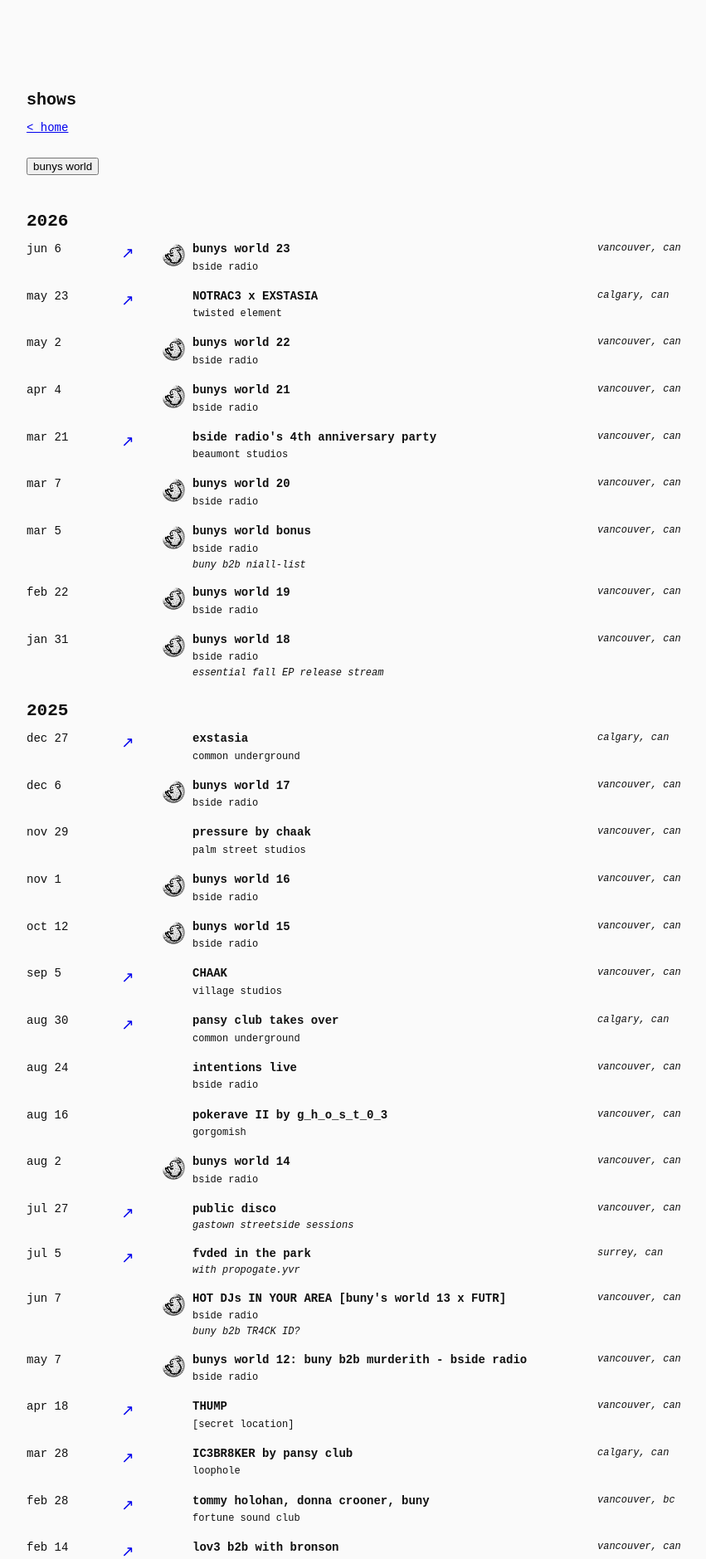
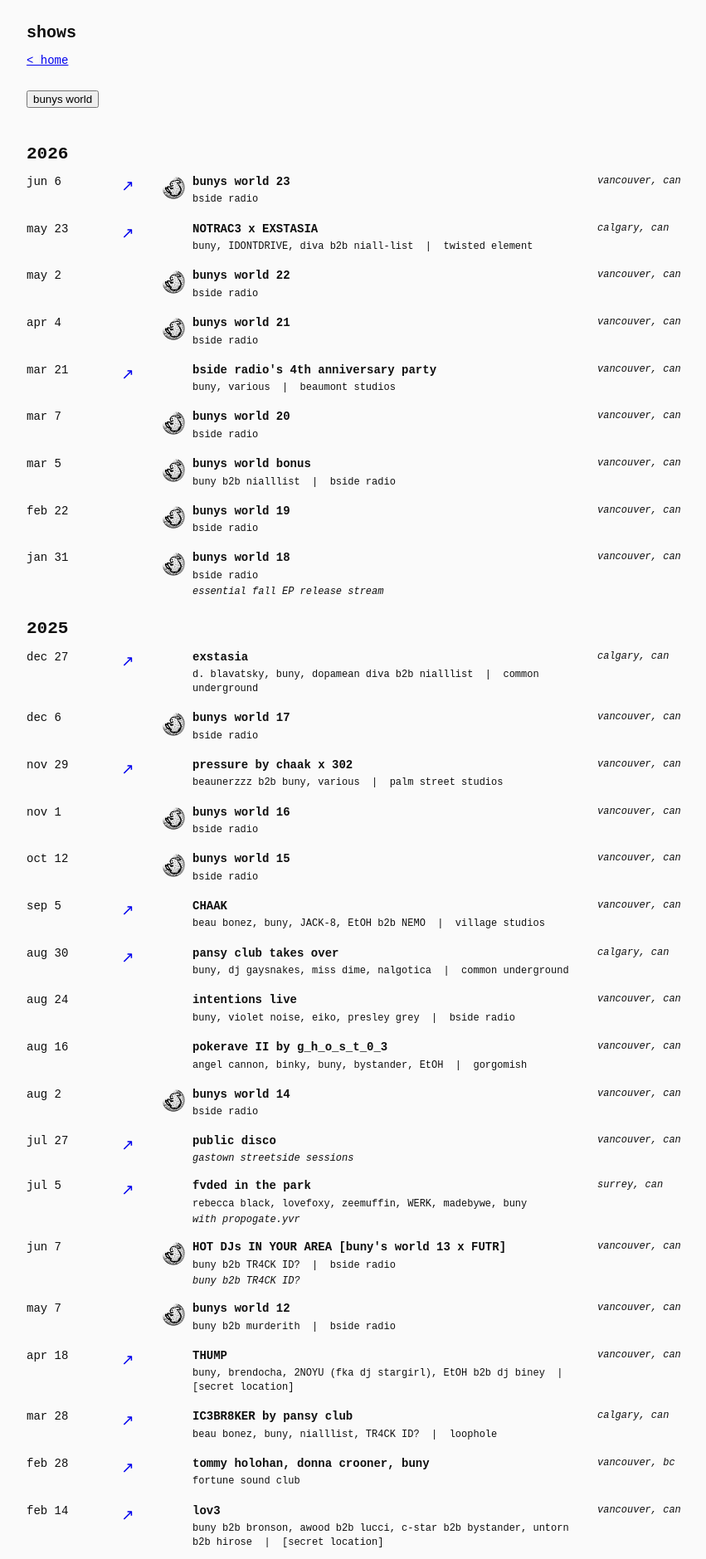
Before and after one commit to 746a70/buny, a Jekyll site: the page built from shows.md, in a window 1280 px wide. Shown: the top 1879 px of the page at 83% size, without its empty margins (208-1059 px from the left). Built offline with Jekyll 4.4.1, drawn with Linux system fonts in a browser that asks for light colours; some of the changed text lies outside the part shown.

Commit message:
Update shows.yml

```diff
--- a/_data/shows.yml
+++ b/_data/shows.yml
@@ -9,7 +9,7 @@
   link: 'https://bside.radio'
 - date: 2026-05-23
   title: NOTRAC3 x EXSTASIA
-  lineup: ''
+  lineup: 'buny, IDONTDRIVE, diva b2b niall-list'
   venue: twisted element
   location: 'calgary, can'
   subtitle: ''
@@ -35,7 +35,7 @@
   link: ''
 - date: 2026-03-21
   title: 'bside radio''s 4th anniversary party'
-  lineup: ''
+  lineup: 'buny, various'
   venue: beaumont studios
   location: 'vancouver, can'
   subtitle: ''
@@ -52,11 +52,11 @@
   link: ''
 - date: 2026-03-05
   title: 'bunys world bonus'
-  lineup: ''
+  lineup: 'buny b2b nialllist'
   bw: true
   venue: bside radio
   location: 'vancouver, can'
-  subtitle: 'buny b2b niall-list'
+  subtitle: ''
   kind: listen
   link: ''
 - date: 2026-02-22
@@ -79,7 +79,7 @@
   link: ''
 - date: 2025-12-27
   title: 'exstasia'
-  lineup: ''
+  lineup: 'd. blavatsky, buny, dopamean diva b2b nialllist'
   venue: 'common underground'
   location: 'calgary, can'
   subtitle: ''
@@ -95,13 +95,13 @@
   kind: listen
   link: ''
 - date: 2025-11-29
-  title: 'pressure by chaak'
-  lineup: ''
+  title: 'pressure by chaak x 302'
+  lineup: 'beaunerzzz b2b buny, various'
   venue: palm street studios
   location: 'vancouver, can'
   subtitle: ''
   kind: tickets
-  link: ''
+  link: 'https://ra.co/events/2310391'
 - date: 2025-11-01
   title: bunys world 16
   lineup: ''
@@ -122,15 +122,15 @@
   link: ''
 - date: 2025-09-05
   title: CHAAK
-  lineup: ''
+  lineup: 'beau bonez, buny, JACK-8, EtOH b2b NEMO'
   venue: village studios
   location: 'vancouver, can'
   subtitle: ''
   kind: tickets
-  link: 'https://www.instagram.com/p/DPCVIRFkoJi/?img_index=1'
+  link: 'https://ra.co/events/2243364'
 - date: 2025-08-30
   title: pansy club takes over
-  lineup: ''
+  lineup: 'buny, dj gaysnakes, miss dime, nalgotica'
   venue: common underground
   location: 'calgary, can'
   subtitle: ''
@@ -138,7 +138,7 @@
   link: 'https://www.instagram.com/p/DNRimmXggOx/'
 - date: 2025-08-24
   title: intentions live
-  lineup: ''
+  lineup: 'buny, violet noise, eiko, presley grey'
   venue: bside radio
   location: 'vancouver, can'
   subtitle: ''
@@ -146,7 +146,7 @@
   link: ''
 - date: 2025-08-16
   title: pokerave II by g_h_o_s_t_0_3
-  lineup: ''
+  lineup: 'angel cannon, binky, buny, bystander, EtOH'
   venue: gorgomish
   location: 'vancouver, can'
   subtitle: ''
@@ -168,10 +168,10 @@
   location: 'vancouver, can'
   subtitle: 'gastown streetside sessions'
   kind: tickets
-  link: 'https://www.instagram.com/p/DKs9zBhS27L/?img_index=1'
+  link: 'https://www.instagram.com/p/DKs9zBhS27L/'
 - date: 2025-07-05
   title: fvded in the park
-  lineup: ''
+  lineup: 'rebecca black, lovefoxy, zeemuffin, WERK, madebywe, buny'
   venue: ''
   location: 'surrey, can'
   subtitle: 'with propogate.yvr'
@@ -179,7 +179,7 @@
   link: 'https://www.fvdedinthepark.com/'
 - date: 2025-06-07
   title: 'HOT DJs IN YOUR AREA [buny''s world 13 x FUTR]'
-  lineup: ''
+  lineup: 'buny b2b TR4CK ID?'
   bw: true
   venue: bside radio
   location: 'vancouver, can'
@@ -187,8 +187,8 @@
   kind: listen
   link: ''
 - date: 2025-05-07
-  title: 'bunys world 12: buny b2b murderith - bside radio'
-  lineup: ''
+  title: 'bunys world 12'
+  lineup: 'buny b2b murderith'
   bw: true
   venue: bside radio
   location: 'vancouver, can'
@@ -197,7 +197,7 @@
   link: ''
 - date: 2025-04-18
   title: 'THUMP'
-  lineup: ''
+  lineup: 'buny, brendocha, 2NOYU (fka dj stargirl), EtOH b2b dj biney'
   venue: '[secret location]'
   location: 'vancouver, can'
   subtitle: ''
@@ -205,12 +205,12 @@
   link: 'https://ra.co/events/2132331'
 - date: 2025-03-28
   title: IC3BR8KER by pansy club
-  lineup: ''
+  lineup: 'beau bonez, buny, nialllist, TR4CK ID?'
   venue: loophole
   location: 'calgary, can'
   subtitle: ''
   kind: tickets
-  link: 'https://www.zeffy.com/en-CA/ticketing/ic3br8ker-queer-rave?fbclid=IwZXh0bgNhZW0CMTAAAR0pSUUP1DzdbG3G1GrET-faLoIxPhusNPvHmPbvb2cCLwUDci2qqxc7hqI_aem_Y9J6YLr_1_9_CIpoXxF7XQ'
+  link: 'https://www.zeffy.com/en-CA/ticketing/ic3br8ker-queer-rave'
 - date: 2025-02-28
   title: 'tommy holohan, donna crooner, buny'
   lineup: ''
@@ -220,15 +220,15 @@
   kind: tickets
   link: 'https://www.ticketweb.ca/event/tommy-holohan-fortune-sound-club-tickets/13690574?REFERRAL_ID=tmfeed'
 - date: 2025-02-14
-  title: 'lov3 b2b with bronson'
-  lineup: ''
+  title: 'lov3'
+  lineup: 'buny b2b bronson, awood b2b lucci, c-star b2b bystander, untorn b2b hirose'
   venue: '[secret location]'
   location: 'vancouver, can'
   subtitle: ''
   kind: tickets
   link: 'https://ra.co/events/2098153'
 - date: 2025-02-04
-  title: bunys world 11 - bside radio
+  title: bunys world 11
   lineup: ''
   bw: true
   venue: bside radio
@@ -241,12 +241,12 @@
   lineup: ''
   venue: zodiac
   location: 'richmond, can'
-  subtitle: ''
+  subtitle: 'buny, HEU, hardmonk3y, JACK-8, professor-j'
   kind: tickets
   link: 'https://www.bouncelife.com/events/6788dafb1435e2d353baac46'
 - date: 2025-01-29
   title: wasian check
-  lineup: ''
+  lineup: 'buny b2b TR4CK ID?'
   venue: bside radio
   location: 'vancouver, can'
   subtitle: ''
@@ -263,7 +263,7 @@
   link: 'https://soundcloud.com/djbuny/bunys-world-11'
 - date: 2024-12-14
   title: noise complaint
-  lineup: ''
+  lineup: 'buny, chance, EtOH, TR4CK ID?'
   venue: the well studios
   location: 'vancouver, can'
   subtitle: ''
@@ -280,21 +280,21 @@
   link: 'https://www.instagram.com/p/DDI0f5yPZxo/'
 - date: 2024-11-02
   title: 'bunys world 08'
-  lineup: ''
+  lineup: 'buny@werk (buny b2b werk)'
   bw: true
   venue: bside radio
   location: 'vancouver, can'
-  subtitle: 'buny @ werk'
+  subtitle: ''
   kind: listen
   link: 'https://www.instagram.com/p/DBuUWhJzY-L/'
 - date: 2024-10-27
   title: binky + friends
-  lineup: ''
+  lineup: 'various'
   venue: bside radio
   location: 'vancouver, can'
   subtitle: ''
   kind: listen
-  link: 'https://www.instagram.com/p/DBnT89tR2W9/?img_index=1'
+  link: ''
 - date: 2024-10-25
   title: a crazy halloween party by popmisfit
   lineup: ''
@@ -302,14 +302,14 @@
   location: 'vancouver, can'
   subtitle: ''
   kind: tickets
-  link: 'https://www.instagram.com/p/DAwMzWoS1ww/'
+  link: ''
 - date: 2024-10-05
   title: 'bunys world 07'
-  lineup: ''
+  lineup: 'buny b2b JACK-8, buny b2b TR4CK ID?'
   bw: true
   venue: bside radio
   location: 'vancouver, can'
-  subtitle: 'with jack8 and tr4ck id?'
+  subtitle: ''
   kind: listen
   link: 'https://www.instagram.com/p/DAo59tqynln/'
 - date: 2024-09-07
@@ -322,8 +322,8 @@
   kind: listen
   link: ''
 - date: 2024-08-30
-  title: 'buny, dewdrop starshine - bdrive'
-  lineup: ''
+  title: 'bdrive'
+  lineup: 'buny, dewdrop starshine'
   venue: calabash
   location: 'vancouver, can'
   subtitle: ''
@@ -331,7 +331,7 @@
   link: 'https://ra.co/events/1985167'
 - date: 2024-07-12
   title: pokerave by g_h_o_s_t_0_3
-  lineup: ''
+  lineup: 'angel cannon, binky, buny, bystander, EtOH'
   venue: gorgomish
   location: 'vancouver, can'
   subtitle: ''
@@ -348,7 +348,7 @@
   link: ''
 - date: 2024-07-04
   title: resurrection radio popup
-  lineup: ''
+  lineup: 'murderith, queen sheesh, teenoble, sarkasm, gwaimui, lionessa, buny'
   venue: bside radio
   location: 'vancouver, can'
   subtitle: ''
@@ -356,15 +356,15 @@
   link: 'https://www.instagram.com/p/C8wvjEhR96M/'
 - date: 2024-06-28
   title: cute shit only
-  lineup: ''
+  lineup: 'buny, elder twink, PM, pretty boyy, ziggy zaya'
   venue: birdhouse
   location: 'vancouver, can'
   subtitle: ''
   kind: tickets
   link: 'https://www.instagram.com/birdhouseartspace/p/C74nORxP3Hz/'
 - date: 2024-06-15
-  title: 'TDJ, teenoble b2b buny'
-  lineup: ''
+  title: 'TDJ'
+  lineup: 'teenoble b2b buny'
   venue: village studios
   location: 'vancouver, can'
   subtitle: ''
@@ -380,16 +380,16 @@
   kind: listen
   link: ''
 - date: 2024-06-01
-  title: 'mashkawow: etoh b2b buny'
-  lineup: ''
+  title: 'mashkawow'
+  lineup: 'EtOH b2b buny'
   venue: bside radio
   location: 'vancouver, can'
   subtitle: ''
   kind: listen
-  link: 'https://www.instagram.com/p/C7pN1JVPMy8/?img_index=1'
+  link: 'https://www.instagram.com/p/C7pN1JVPMy8/'
 - date: 2024-05-25
   title: 'resonance by ravin collective'
-  lineup: ''
+  lineup: 'allbeings, bronson, buny, etoh, violet noise, worldwide wojtek'
   venue: '[secret location]'
   location: 'vancouver, can'
   subtitle: ''
@@ -406,7 +406,7 @@
   link: ''
 - date: 2024-05-03
   title: supermarket by drill events
-  lineup: ''
+  lineup: 'buny, dairy free, dr bpm b2b gwaimui b2b fast g, mercedes, traxxstar'
   venue: the deli
   location: 'vancouver, can'
   subtitle: ''
@@ -423,7 +423,7 @@
   link: ''
 - date: 2024-03-30
   title: unknown by avanni
-  lineup: ''
+  lineup: 'x/o, fagofcolour, avanni, buny, deadbolt, pachinko machine, EtOH'
   venue: red gate
   location: 'vancouver, can'
   subtitle: ''
@@ -431,7 +431,7 @@
   link: 'https://ra.co/events/1866634'
 - date: 2024-03-16
   title: pr3br34k vol 02
-  lineup: ''
+  lineup: 'buny, dyayy, evidence doll, EtOH, gwaimui, sexexec'
   venue: rewind resale
   location: 'vancouver, can'
   subtitle: ''
@@ -448,7 +448,7 @@
   link: ''
 - date: 2023-10-13
   title: killer dolls fundraver
-  lineup: ''
+  lineup: 'bermuda, shypervert, binky, buny, wurld2000k, vixen von flex, soratora'
   venue: rewind resale
   location: 'vancouver, can'
   subtitle: ''
@@ -456,7 +456,7 @@
   link: 'https://www.eventbrite.ca/e/killer-dolls-queer-fundraver-tickets-715666165767?aff=ebdsoporgprofile'
 - date: 2023-09-29
   title: 'new moon by normiecorp'
-  lineup: ''
+  lineup: 'tati au miel, buny, fagofcolour, elder twink, hainafromchina, adam, x/o b2b endgame'
   venue: '[secret location]'
   location: 'vancouver, can'
   subtitle: ''
@@ -464,7 +464,7 @@
   link: 'https://www.instagram.com/p/CxWcHXGvTsa/'
 - date: 2023-07-15
   title: rodeho
-  lineup: ''
+  lineup: 'fagofcolour, dr bpm, subdidi, rae, traxxstar, buny'
   venue: rewind resale
   location: 'vancouver, can'
   subtitle: ''
@@ -472,7 +472,7 @@
   link: 'https://www.eventbrite.ca/e/rode-ho-rewind-queer-western-rave-tickets-657236932357?aff=ebdsoporgprofile'
 - date: 2023-03-10
   title: pr3br34k vol 1
-  lineup: ''
+  lineup: 'hainafromchina, dimas, ags, mercedes, buny'
   venue: rewind resale
   location: 'vancouver, can'
   subtitle: ''
```
